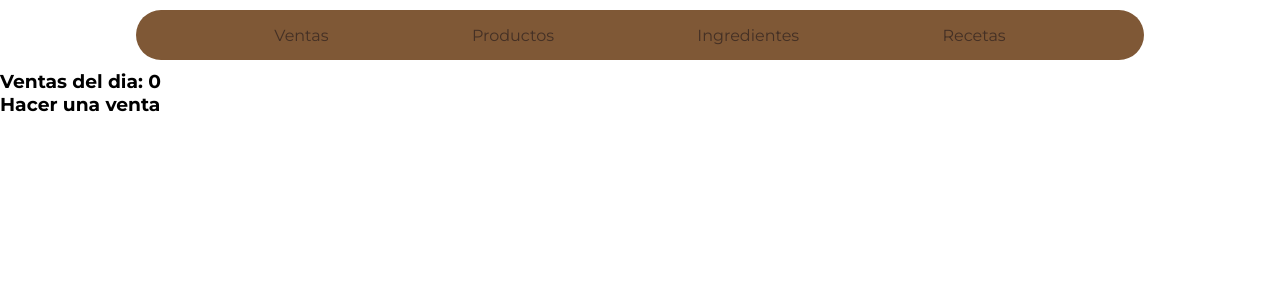
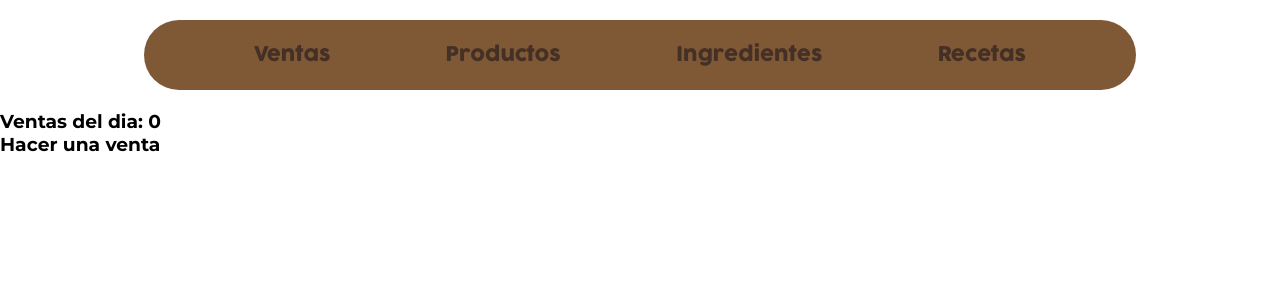
Before and after one commit to BrayanMata6414/Migajeras_Reposteria, a Python web app: template client/templates/auth/sales.html in a window 1280 px wide. Shown: the top 300 px of the page. Run offline with Jinja, Linux system fonts and the light colour scheme; the template is opened without the code that fills it, so the values that code supplies are empty.

Commit message:
Subida de tipografia

```diff
--- a/static/css/styleGlobal.css
+++ b/static/css/styleGlobal.css
@@ -4,6 +4,11 @@
     font-family: "Montserrat", sans-serif;
     margin: 0;
     padding: 0;
+}
+
+@font-face{
+    font-family: "Cocogoose";
+    src: url("../fonts/Cocogoose.ttf") format("truetype");
 }
 
 :root
@@ -25,12 +30,12 @@ nav
     justify-content: center;
     align-items: center;
 
-    padding: 10px;
+    padding: 20px;
 }
 .navbar
 {
     width: 80%;
-    height: 50px;
+    height: 70px;
     padding: 5px;
     display: flex;
     align-items: center;
@@ -38,10 +43,13 @@ nav
 
     background-color: var(--color-Aloewood);
 
-    border-radius: 30px;
+    border-radius: 50px;
 }
 .navbar a
 {
+    font-family: "Cocogoose", sans-serif;
+    font-size: 20px;
+
     padding: 10px;
     color: var(--color-DarkChocolate);
     text-decoration: none;
```
Also changed, not shown: client/templates/navbar.html (+5 -25 lines), static/fonts/Cocogoose.ttf (added).
